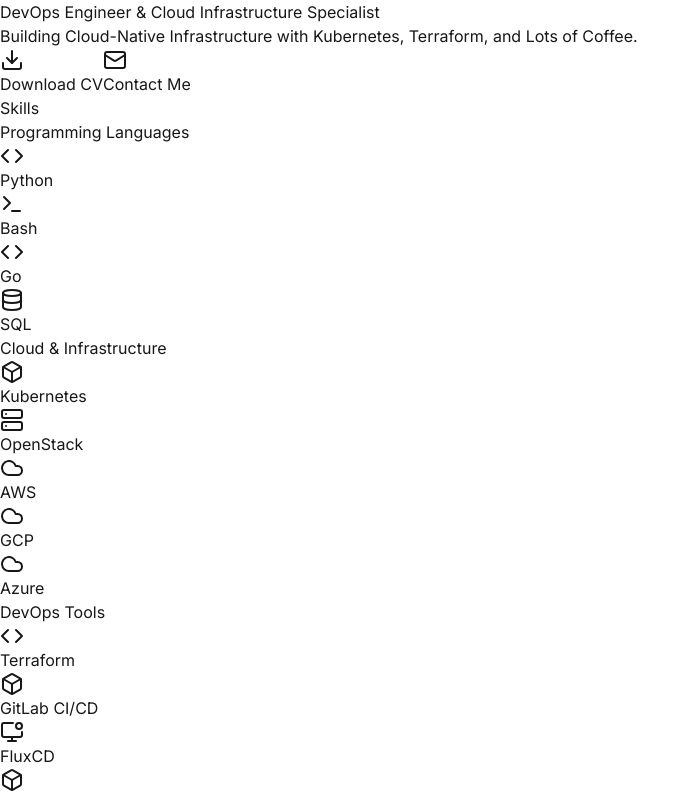
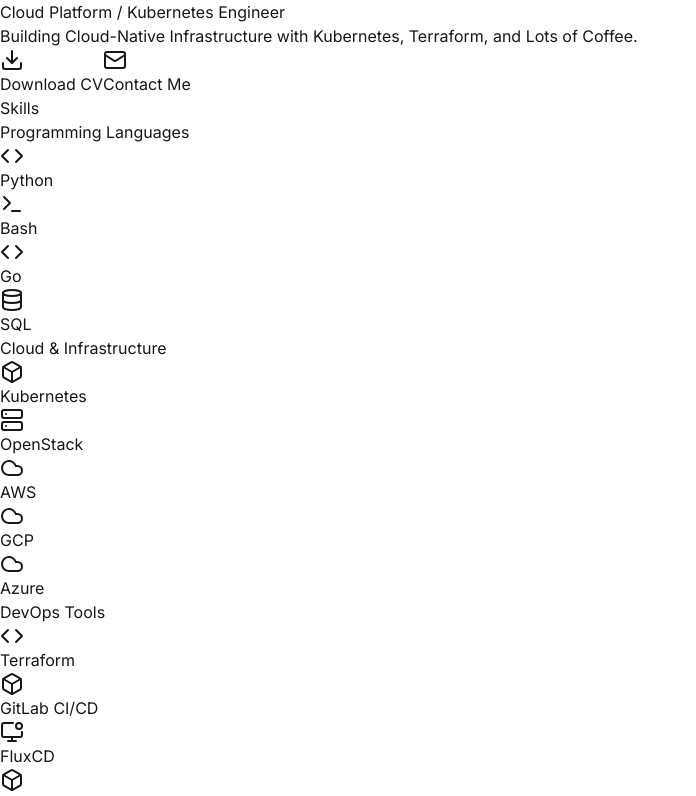
Before and after one commit to Lennart01/krauch.net, a Next.js app: page / in a window 1280 px wide. Shown: the top 796 px of the page, without its empty margins (0-696 px from the left). Built offline with nearby package versions, Linux system fonts and the light colour scheme.

Commit message:
fix: job title

```diff
--- a/src/app/layout.tsx
+++ b/src/app/layout.tsx
@@ -6,8 +6,8 @@
 const inter = Inter({ subsets: ["latin"] });
 
 export const metadata: Metadata = {
-  title: "Lennart Krauch - DevOps Engineer",
-  description: "DevOps Engineer specializing in Kubernetes & Cloud Infrastructure",
+  title: "Lennart Krauch - Cloud Platform / Kubernetes Engineer",
+  description: "Cloud Platform / Kubernetes Engineer specializing in Kubernetes & Cloud Infrastructure",
 };
 
 export default function RootLayout({
--- a/src/app/page.tsx
+++ b/src/app/page.tsx
@@ -14,7 +14,7 @@
         <div className="container mx-auto px-4 py-16">
           <div className="max-w-3xl mx-auto text-center">
             <h1 className="text-4xl font-bold text-gray-900 mb-4">
-              DevOps Engineer & Cloud Infrastructure Specialist
+              Cloud Platform / Kubernetes Engineer
             </h1>
             <p className="text-xl text-gray-600 mb-8">
               Building Cloud-Native Infrastructure with Kubernetes, Terraform, and Lots of Coffee.
--- a/src/data/personal-info.ts
+++ b/src/data/personal-info.ts
@@ -3,7 +3,7 @@
 
 export const personalInfo: PersonalInfo = {
     name: "Lennart Krauch",
-    title: "DevOps Engineer & Cloud Infrastructure Specialist",
+    title: "Cloud Platform / Kubernetes Engineer",
     contact: {
         github: "Lennart01",
         email: "Lennart@krauch.net",
```
